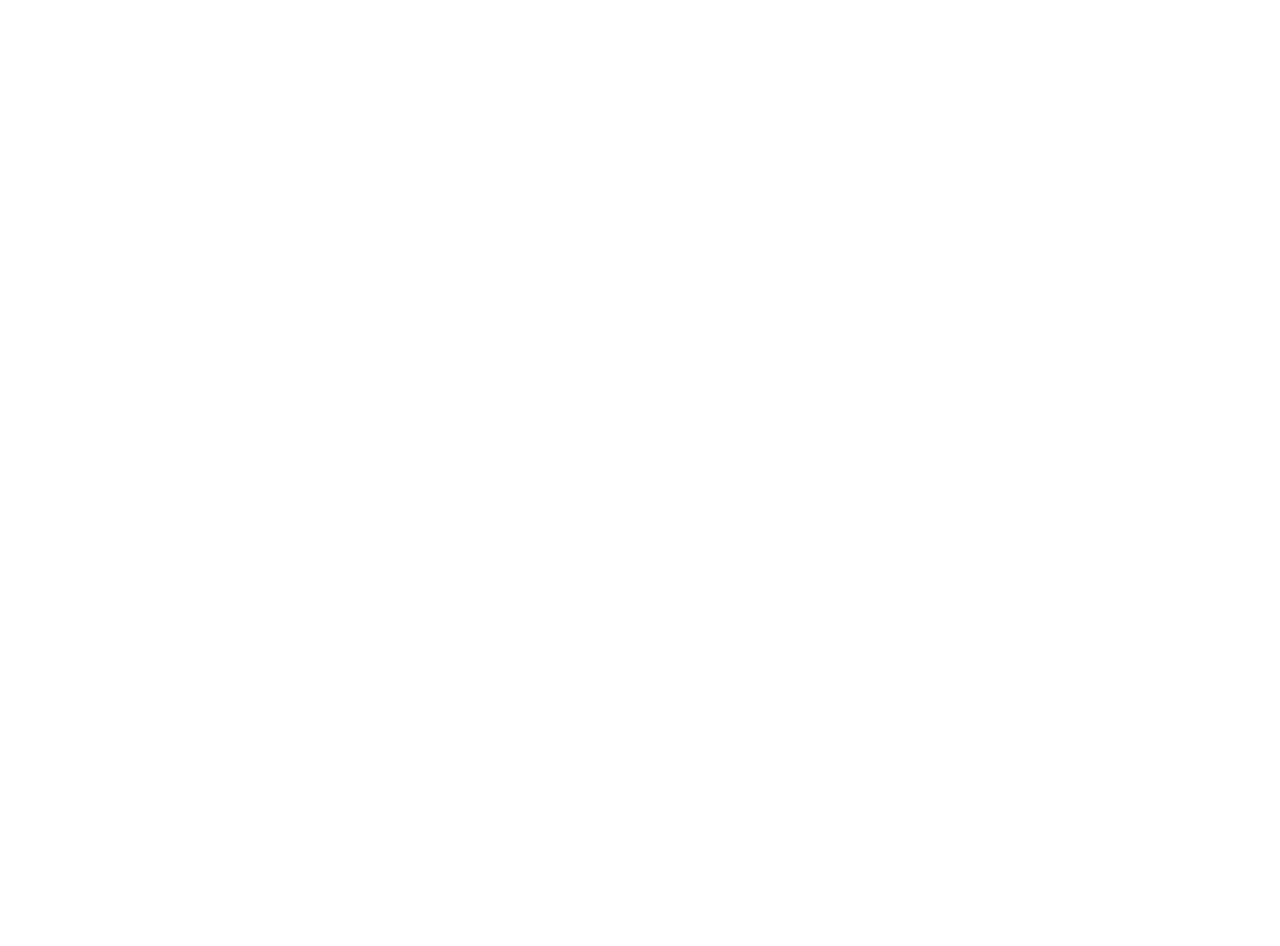
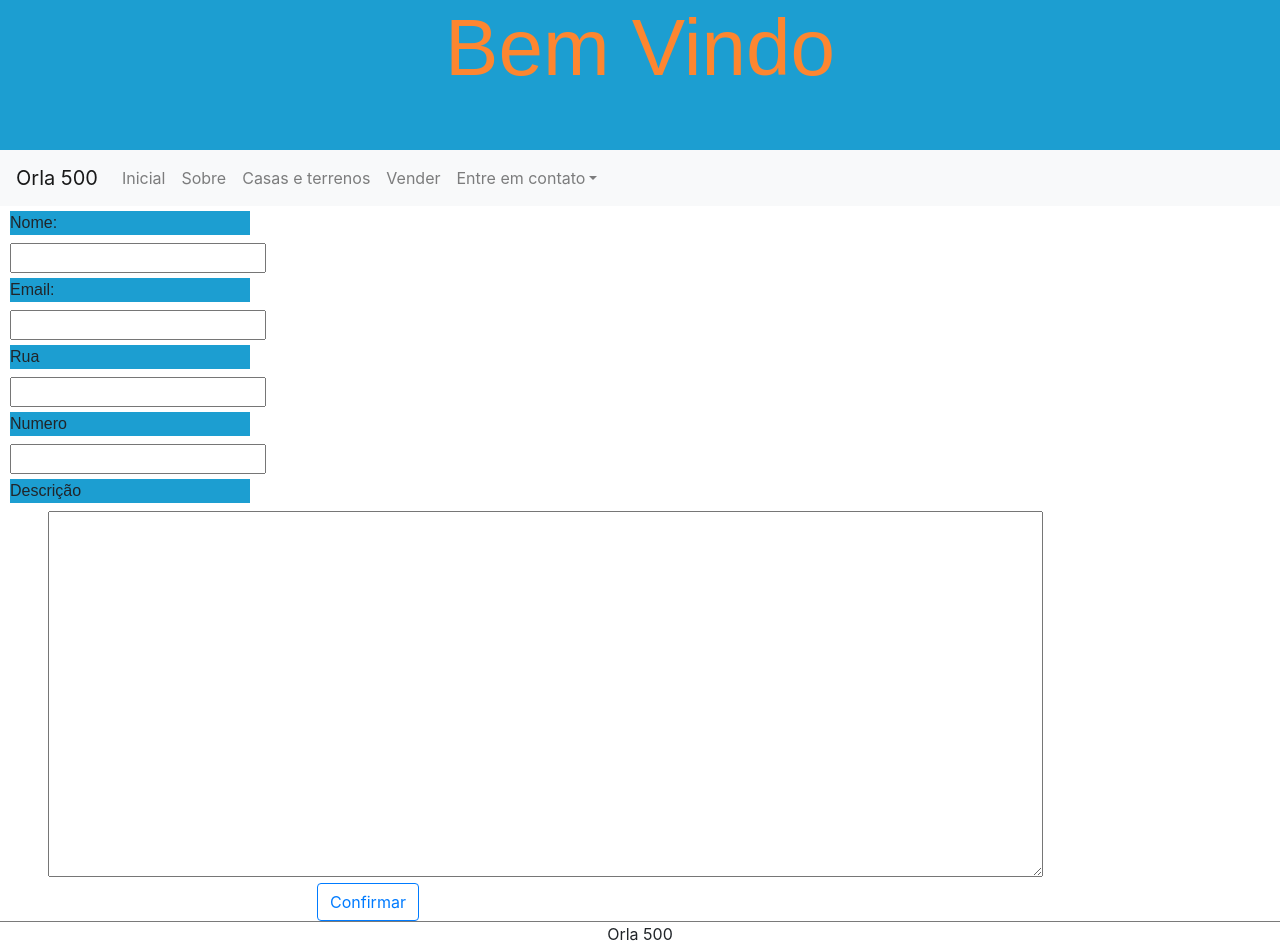
Before and after one commit to pedbcrespo/project_javascript, a React (Create React App) app: page /vender in a window 1280 px wide. Before the commit the page ends 800 px from the top, so only its background shows below. Built offline with nearby package versions, Linux system fonts and the light colour scheme.

Commit message:
commit on master

```diff
--- a/src/components/Form.jsx
+++ b/src/components/Form.jsx
@@ -1,5 +1,5 @@
 import React from 'react';
-
+import Button from 'react-bootstrap/Button';
 export default (props)=>{
     const setForms = ()=>{
         return props.list.map(elem=>{
@@ -10,7 +10,8 @@
         });
     }
     return (
-        <>
+        <section id="sect">
+            <form action="">
                 <div className="formBase">
                     <label htmlFor="nome">Nome:&nbsp;</label>
                     <input type="text" id="cnome" name="nome"/>
@@ -18,7 +19,8 @@
                     <input type="text" id="cemail" name="email"/>
                     {setForms()}
                 </div>
-
-        </>
+                <Button variant="outline-primary">Confirmar</Button>{' '}
+            </form>
+        </section>
     );
 }
--- a/src/components/Menu.jsx
+++ b/src/components/Menu.jsx
@@ -14,7 +14,7 @@
             <Nav.Link href="/">Inicial</Nav.Link>
             <Nav.Link href="/sobre">Sobre</Nav.Link>
             <Nav.Link href="/casas">Casas e terrenos</Nav.Link>
-            <Nav.Link href="/">Vender</Nav.Link>
+            <Nav.Link href="/vender">Vender</Nav.Link>
             <NavDropdown title="Entre em contato" id="basic-nav-dropdown">
               <NavDropdown.Item href="/associar_se">Assossiar</NavDropdown.Item>
               <NavDropdown.Item href="/desassociar_se">Desassociar</NavDropdown.Item>
--- a/src/pages/Assosiation/index.js
+++ b/src/pages/Assosiation/index.js
@@ -8,17 +8,12 @@
     const forms = [
         {type: "input", name_input:'rua', id_input: "crua", text_label:"Rua"},
         {type: "input", name_input:'num_casa', id_input: "cnum_casa", text_label:"Numero"}
-    ]
+    ];
     return(
     <>
         <Header/>
         <Menu/>
-        <section id="sect">
-            <form>
-                <Form list={forms}/>
-                <button>Associar</button>
-            </form>
-        </section>
+        <Form list={forms}/>
         <Footer/>
     </>
     );
--- /dev/null
+++ b/src/pages/SellingHouse/index.js
@@ -0,0 +1,22 @@
+import React from 'react';
+import Header from '../../components/Header';
+import Footer from '../../components/Footer';
+import Menu from '../../components/Menu';
+import Form from '../../components/Form';
+
+export default (props)=>{
+    const forms = [
+        {type: "input", name_input:'rua', id_input: "crua", text_label:"Rua"},
+        {type: "input", name_input:'numero', id_input: "cnumero", text_label:"Numero"},
+        {type: "textarea", name_input:'descricao', id_input: "cdescricao", text_label:"Descrição"},
+
+    ];
+    return(
+    <>
+        <Header/>
+        <Menu/>
+        <Form list={forms}/>
+        <Footer/>
+    </>
+    );
+}
--- a/src/routes.js
+++ b/src/routes.js
@@ -11,6 +11,7 @@
 import Desassociation from './pages/Desassociation';
 import TalkWithUs from './pages/TalkWithUs';
 import About from './pages/About';
+import SellingHouse from './pages/SellingHouse';
 
 export default (props)=>{
     return(
@@ -23,6 +24,7 @@
                 <Route path="/associar_se" component={Assosiation}/>
                 <Route path="/desassociar_se" component={Desassociation}/>
                 <Route path="/fale_conosco" component={TalkWithUs}/>
+                <Route path="/vender" component={SellingHouse}/>
             </Switch>
         </BrowserRouter>
     );
```
Lines whose indentation alone changed are shown as unchanged.
